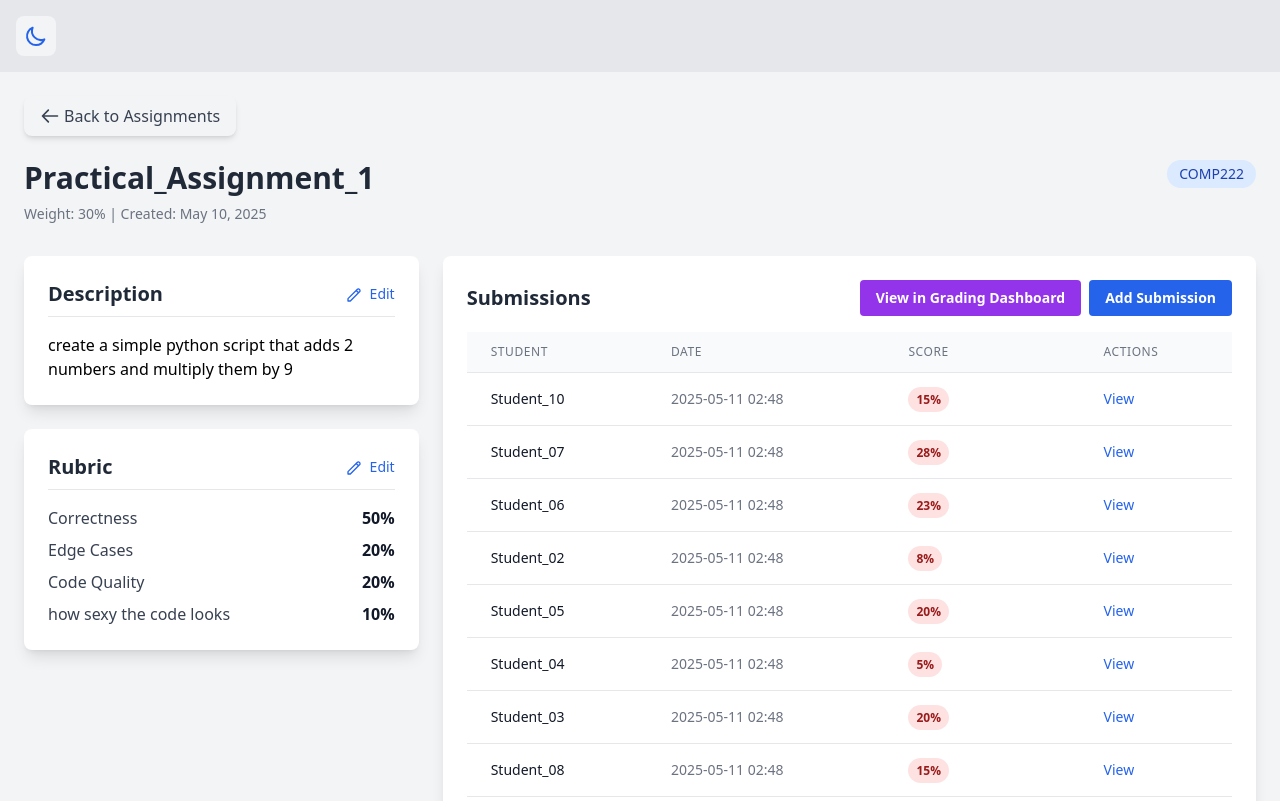
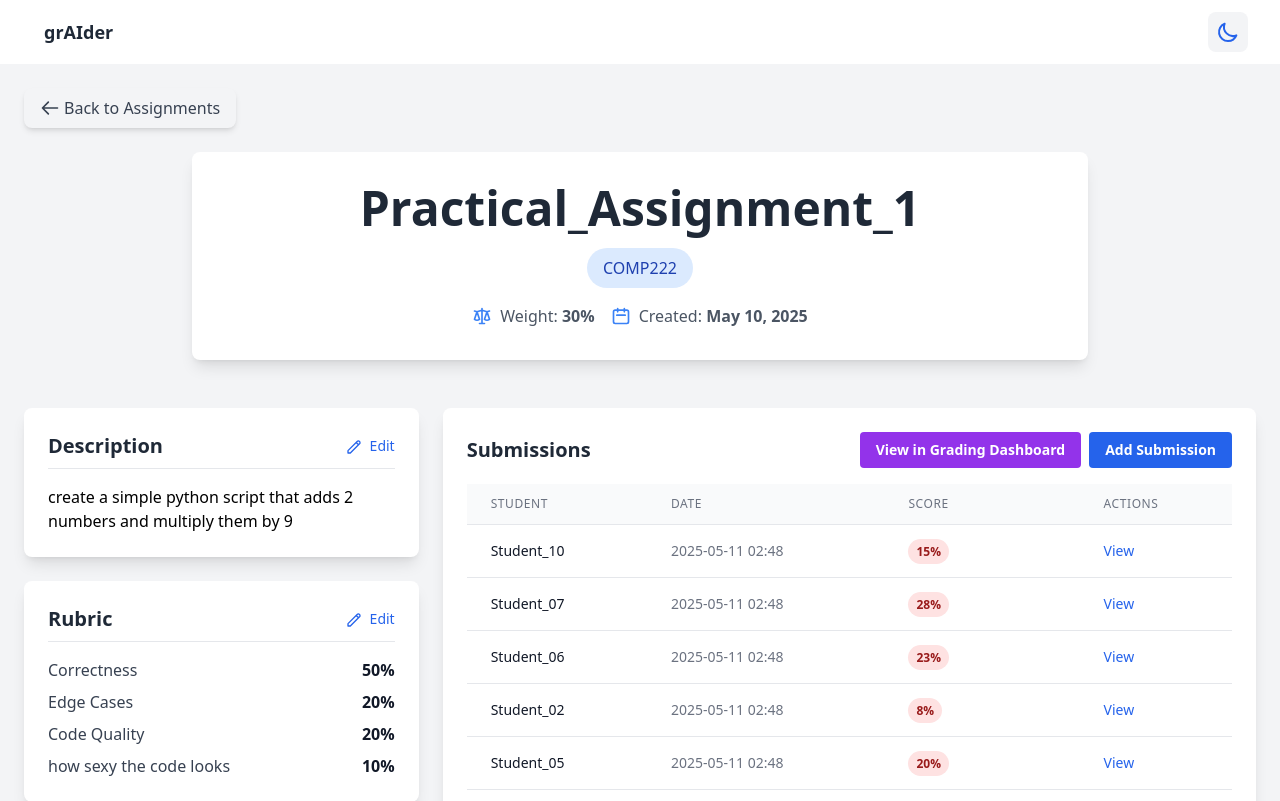
Before and after one commit to EyadAbouKer/grAIder, a Flask app: page /assignment/1 in a window 1280 px wide. Shown: the top 801 px of the page. Run offline with Flask 3, Linux system fonts and the light colour scheme; some libraries are stand-ins or nearby versions.

Commit message:
enhacne course view header

```diff
--- a/templates/assignment_detail.html
+++ b/templates/assignment_detail.html
@@ -15,17 +15,28 @@
   </div>
 
   <!-- Assignment Header -->
-  <div class="mb-8">
-    <div class="flex justify-between items-start mb-2">
-      <h1 class="text-3xl font-bold text-gray-800 dark:text-white">{{ assignment.name }}</h1>
+  <div class="mb-12 text-center bg-white dark:bg-gray-800 rounded-lg shadow-lg p-8 max-w-4xl mx-auto">
+    <div class="flex flex-col items-center mb-4">
+      <h1 class="text-4xl md:text-5xl font-bold text-gray-800 dark:text-white mb-4">{{ assignment.name }}</h1>
       {% if assignment.course %}
-        <span class="bg-blue-100 dark:bg-blue-900 text-blue-800 dark:text-blue-200 px-3 py-1 rounded-full text-sm">
+        <span class="bg-blue-100 dark:bg-blue-900 text-blue-800 dark:text-blue-200 px-4 py-2 rounded-full text-md font-medium">
           {{ assignment.course }}
         </span>
       {% endif %}
     </div>
-    <div class="text-sm text-gray-500 dark:text-gray-400 mb-4">
-      Weight: {{ assignment.weight }}% | Created: {{ assignment.created_at.strftime('%B %d, %Y') }}
+    <div class="text-md text-gray-600 dark:text-gray-300 flex justify-center items-center space-x-4 mt-4">
+      <div class="flex items-center">
+        <svg class="w-5 h-5 mr-2 text-blue-500" fill="none" stroke="currentColor" viewBox="0 0 24 24" xmlns="http://www.w3.org/2000/svg">
+          <path stroke-linecap="round" stroke-linejoin="round" stroke-width="2" d="M3 6l3 1m0 0l-3 9a5.002 5.002 0 006.001 0M6 7l3 9M6 7l6-2m6 2l3-1m-3 1l-3 9a5.002 5.002 0 006.001 0M18 7l3 9m-3-9l-6-2m0-2v2m0 16V5m0 16H9m3 0h3"></path>
+        </svg>
+        <span>Weight: <strong>{{ assignment.weight }}%</strong></span>
+      </div>
+      <div class="flex items-center">
+        <svg class="w-5 h-5 mr-2 text-blue-500" fill="none" stroke="currentColor" viewBox="0 0 24 24" xmlns="http://www.w3.org/2000/svg">
+          <path stroke-linecap="round" stroke-linejoin="round" stroke-width="2" d="M8 7V3m8 4V3m-9 8h10M5 21h14a2 2 0 002-2V7a2 2 0 00-2-2H5a2 2 0 00-2 2v12a2 2 0 002 2z"></path>
+        </svg>
+        <span>Created: <strong>{{ assignment.created_at.strftime('%B %d, %Y') }}</strong></span>
+      </div>
     </div>
   </div>
 
--- a/templates/base.html
+++ b/templates/base.html
@@ -17,8 +17,17 @@
     </script>
     </head>
 <body class="bg-gray-200 dark:bg-gray-900 text-black dark:text-white">
-    <header class="p-4">
-      <button id="darkModeToggle" class="p-2 rounded-lg bg-gray-100 dark:bg-gray-800 hover:bg-gray-200 dark:hover:bg-gray-700 transition-colors duration-200">
+    <nav class="bg-white dark:bg-gray-800 shadow-md">
+      <div class="max-w-7xl mx-auto px-4 sm:px-6 lg:px-8">
+        <div class="flex justify-between h-16">
+          <div class="flex items-center">
+            <a href="/" class="flex-shrink-0 flex items-center">
+              <span class="text-lg font-semibold text-gray-800 dark:text-white hover:bg-gray-100  rounded-md px-3 py-2">grAIder</span>
+            </a>
+
+          </div>
+          <div class="flex items-center">
+            <button id="darkModeToggle" class="p-2 rounded-lg bg-gray-100 dark:bg-gray-700 hover:bg-gray-200 dark:hover:bg-gray-600 transition-colors duration-200">
               <!-- Sun icon for dark mode -->
               <svg class="w-6 h-6 hidden dark:inline-block text-yellow-500" fill="none" stroke="currentColor" viewBox="0 0 24 24" xmlns="http://www.w3.org/2000/svg">
                 <path stroke-linecap="round" stroke-linejoin="round" stroke-width="2" d="M12 3v1m0 16v1m9-9h-1M4 12H3m15.364 6.364l-.707-.707M6.343 6.343l-.707-.707m12.728 0l-.707.707M6.343 17.657l-.707.707M16 12a4 4 0 11-8 0 4 4 0 018 0z"></path>
@@ -28,7 +37,10 @@
                 <path stroke-linecap="round" stroke-linejoin="round" stroke-width="2" d="M20.354 15.354A9 9 0 018.646 3.646 9.003 9.003 0 0012 21a9.003 9.003 0 008.354-5.646z"></path>
               </svg>
             </button>
-    </header>
+          </div>
+        </div>
+      </div>
+    </nav>
     <main>
       {% block content %}{% endblock %}
     </main>
```
Also changed, not shown: instance/Student.db. Lines whose indentation alone changed are shown as unchanged.
